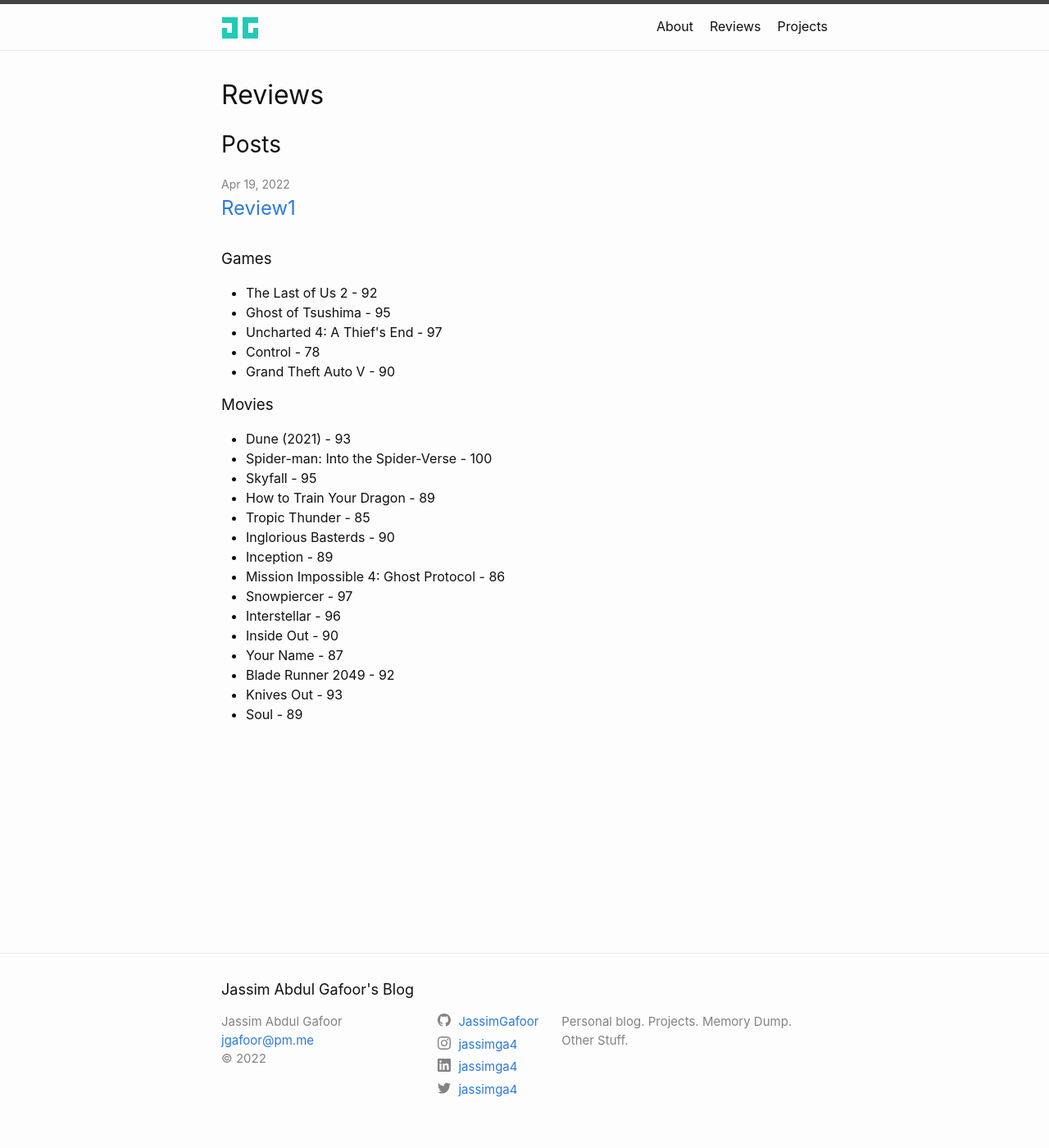
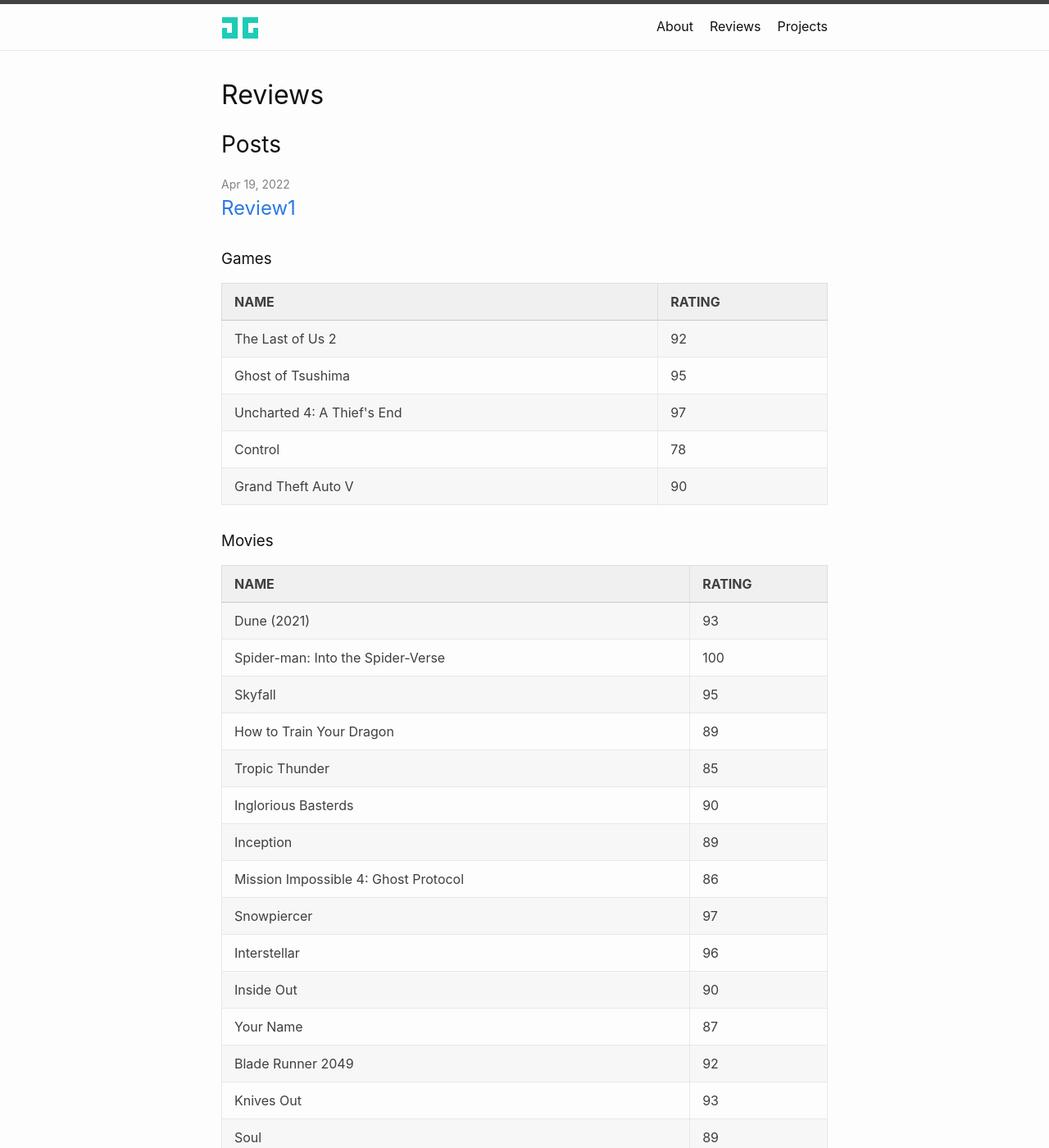
Before and after one commit to jassimga4/blog, a Jekyll site: the page built from blog-Reviews/index.markdown, in a window 1280 px wide and 1400 px high. Shown: the whole window at 82% size. Built offline with Jekyll 4.4.1, drawn with Linux system fonts in a browser that asks for light colours.

Commit message:
made review in table

```diff
--- a/_layouts/home-pop.html
+++ b/_layouts/home-pop.html
@@ -32,26 +32,32 @@
 
   {%- endif -%}
   <h3>Games</h3>
-  <ul>
+  <table class="sortable">
+    <tr>
+      <th>NAME</th>
+      <th>RATING</th>
+    </tr>
     {% for game in site.data.games %}
-      <li>
+    <tr>
+      <td>{{ game.name }}</td>
+      <td>{{game.rating}}</td>
+    </tr>
+    {% endfor %}
+  </table>
 
-          {{ game.name }} - {{game.rating}}
-
-      </li>
-    {% endfor %}
-    </ul>
-    <h3>Movies</h3>
-    <ul>
-    {% for movie in site.data.movies %}
-      <li>
-
-          {{ movie.name }} - {{movie.rating}}
-
-      </li>
-    {% endfor %}
-    </ul>
-
+  <h3>Movies</h3>
+    <table class="sortable">
+      <tr>
+        <th>NAME</th>
+        <th>RATING</th>
+      </tr>
+      {% for movie in site.data.movies %}
+      <tr>
+        <td>{{ movie.name }}</td>
+        <td>{{movie.rating}}</td>
+      </tr>
+      {% endfor %}
+    </table>
 
 
 </div>
```
